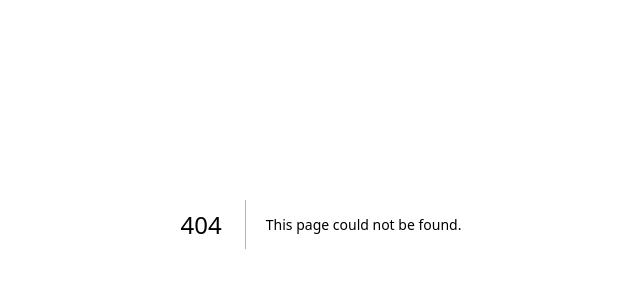
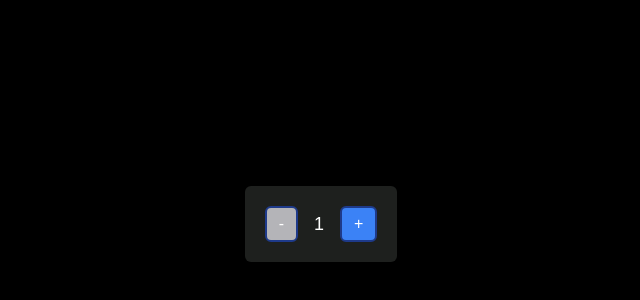
Before and after one commit to MalekMansour/cprg306-assignments, a Next.js app: page /week-5 in a window 1280 px wide. Before the commit this address had no page. Shown: the part 176-476 px from the top of the page, without its empty margins (319-959 px from the left). Built offline with nearby package versions, Linux system fonts and the light colour scheme.

Commit message:
Add page.js

```diff
--- /dev/null
+++ b/app/week-5/page.js
@@ -0,0 +1,9 @@
+import NewItem from './new-item';
+
+export default function Page() {
+  return (
+    <div className="min-h-screen flex items-center justify-center bg-black">
+      <NewItem />
+    </div>
+  );
+}
```
